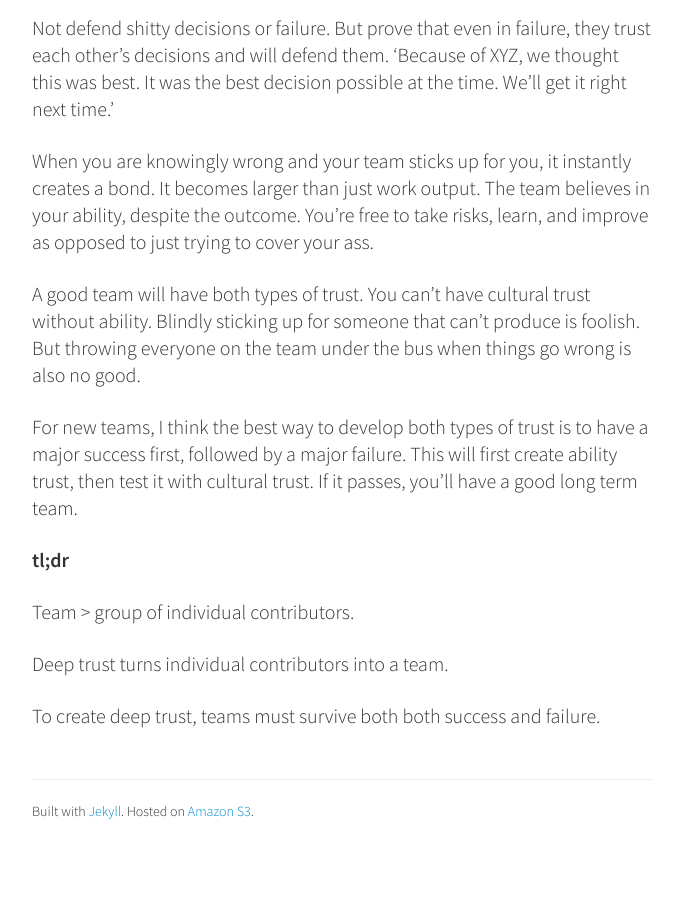
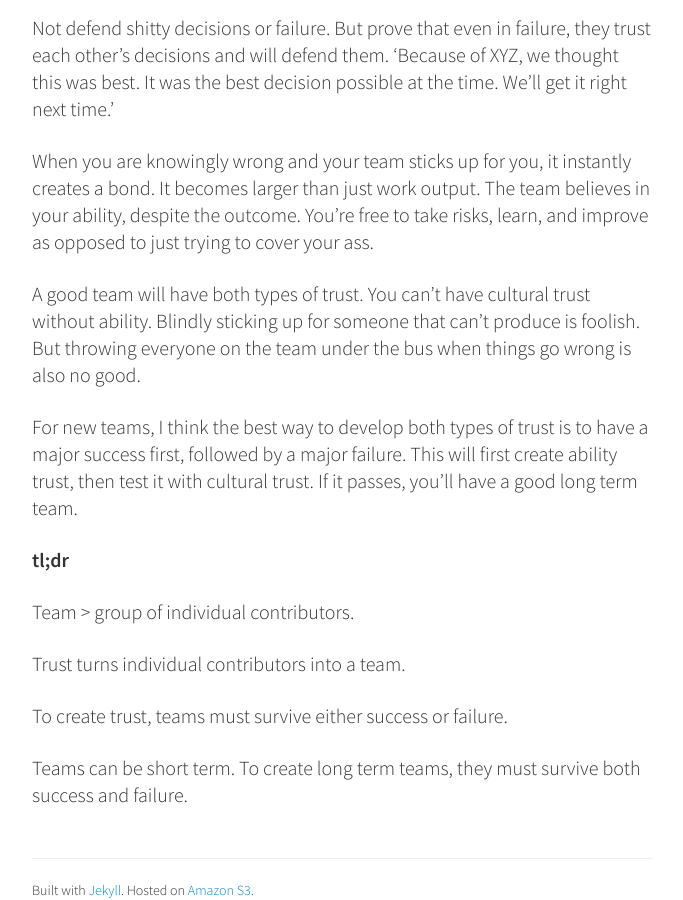
Before and after one commit to ChrisEYin/chriseyin, a Jekyll site: the page built from _posts/2013-06-14-the-best-teams-fail.md, in a window 1280 px wide and 900 px high, scrolled down 1698 px. Shown: the whole window, without its empty margins (298-981 px from the left). Built offline with Jekyll 4.4.1, drawn with Linux system fonts in a browser that asks for light colours; some web fonts are replaced; Markdown is read by kramdown in place of the engine named in the settings; comment, search, counter and statistics services are not loaded; before the commit the page ends 2519 px from its top, so only the background shows below that.

Commit message:
reverted back to original style, sans responsive

```diff
--- a/_includes/header.html
+++ b/_includes/header.html
@@ -20,7 +20,7 @@
   <link href='http://fonts.googleapis.com/css?family=Source+Sans+Pro:200,300,400,600' rel='stylesheet' type='text/css'>
   <link href='http://fonts.googleapis.com/css?family=Signika+Negative:300,400' rel='stylesheet' type='text/css'>
 
-  <!-- <link href="/css/bootstrap-responsive.css" rel="stylesheet"> -->
+  <!--<link href="/css/bootstrap-responsive.css" rel="stylesheet">-->
 
   <!-- HTML5 shim, for IE6-8 support of HTML5 elements -->
   <!--[if lt IE 9]>
--- a/_posts/2013-06-14-the-best-teams-fail.md
+++ b/_posts/2013-06-14-the-best-teams-fail.md
@@ -54,6 +54,8 @@ For new teams, I think the best way to develop both types of trust is to have a
 
 Team > group of individual contributors.
 
-Deep trust turns individual contributors into a team.
+Trust turns individual contributors into a team.
 
-To create deep trust, teams must survive both both success and failure.
+To create trust, teams must survive either success or failure.
+
+Teams can be short term. To create long term teams, they must survive both success and failure.
```
Also changed, not shown: 14 other files.
